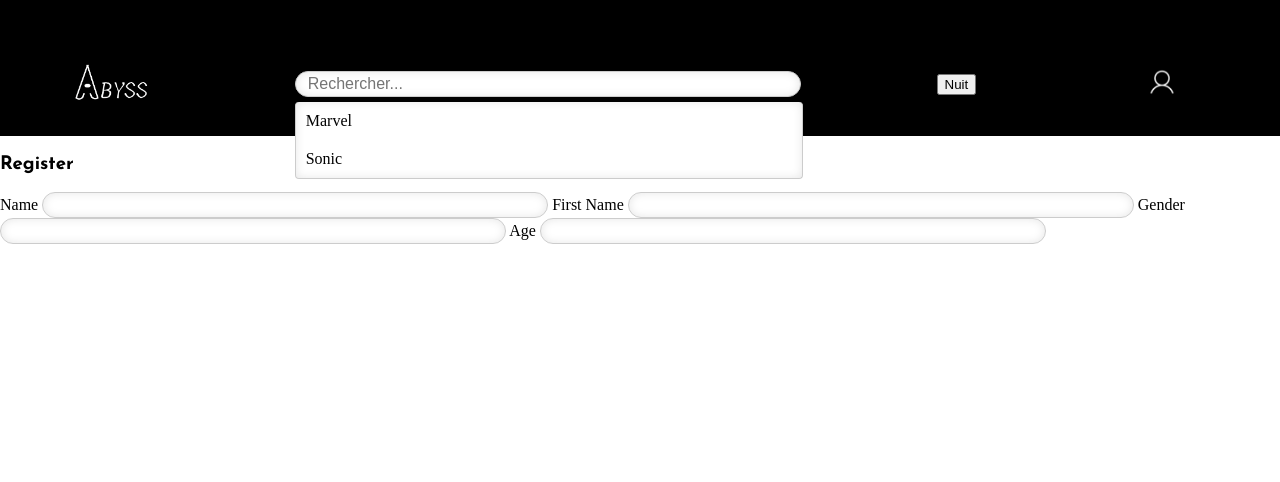
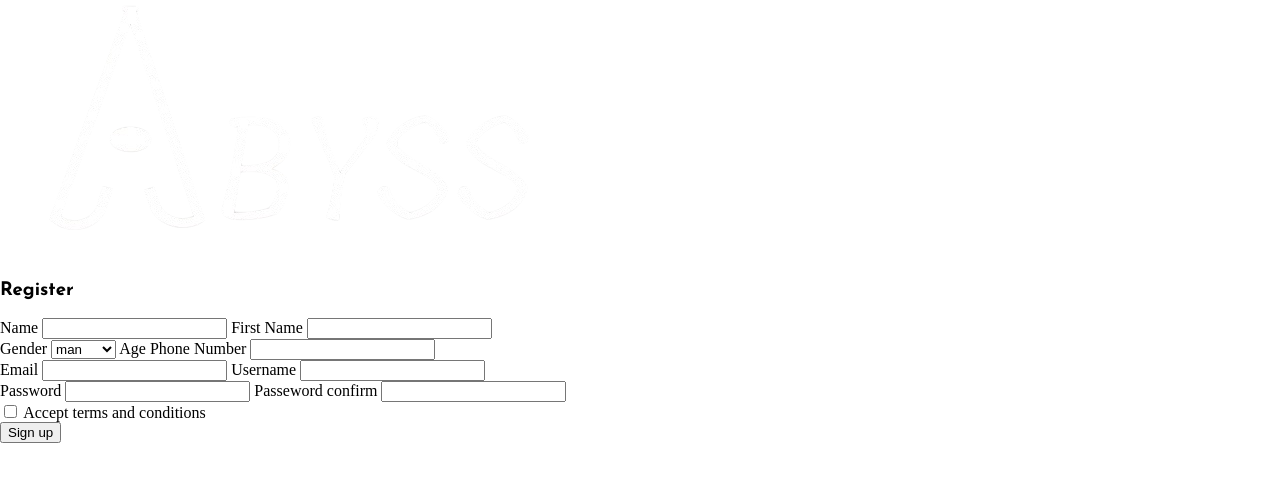
Before and after one commit to roronoa-kenzo/Projet_Annuel, a PHP site: page /register.php in a window 1280 px wide. Shown: the top 482 px of the page. Run offline with PHP 8.4, Linux system fonts and the light colour scheme; data that the repository does not hold is empty.

Commit message:
register and login

```diff
--- a/Admin/Back-log.php
+++ b/Admin/Back-log.php
@@ -10,7 +10,7 @@
     <title>Back Log</title>
     <link href="https://fonts.googleapis.com/css2?family=Josefin+Sans:ital,wght@0,100..700;1,100..700&display=swap"
         rel="stylesheet">
-    <link rel="icon" type="../image/png" href="../public/img/abyssicon.png">
+    <link rel="icon" type="../public/image/png" href="../public/img/abyssicon.png">
 </head>
 
 <body>
@@ -45,7 +45,6 @@
                     <div class="iceberg-select">
                         <p>Nombre de Iceberg :</p>
                     </div>
-
                 </div>
             </div>
         </div>
--- a/composants/navbar.php
+++ b/composants/navbar.php
@@ -3,7 +3,7 @@
 <nav class="navbar">
     <img src="../img/icon.png" alt="Abyss" class="logo">
     <div id="searchBar" class="search-container">
-        <input type="text" placeholder="Rechercher...">
+        <input type="text" class="inpuText" placeholder="Rechercher...">
         <?php require_once "../serveur/database.php"; ?>
         <div class="suggestions">
             <p>Marvel</p>
@@ -11,5 +11,5 @@
         </div>
     </div>
     <button id="darkModeButton">Nuit</button>
-    <a href="connexion.php"><img src="../img/connexion.png" alt="lien page" class="logo-connexion"></a>
+    <a href="connexion.php"><img src="../public/img/connexion.png" alt="lien page" class="logo-connexion"></a>
 </nav>
--- a/public/css/style.css
+++ b/public/css/style.css
@@ -40,7 +40,7 @@ body, html {
     display: inline-block;
   }
 
-  input[type="text"] {
+  .inpuText {
     padding: 3px 12px;
     font-size: 16px;
     border: 1px solid #ccc;
@@ -207,7 +207,7 @@ body, html {
     width : 100px;
     height : 100px;
   }
-
+/*------------------------------ COnnexion disagn --------------------*/
   .containerForm{
     display: flex;
     flex-direction: column;
@@ -215,10 +215,13 @@ body, html {
     justify-content: center;
     border: 5px solid #FFFF;
     width: 50%;
-    border-radius: 10px;
+    border-radius: 20px;
     color: white;
   }
 
   .fontSignIn{
     font-size: 2rem;
   }
+  .inputText{
+      width: 100%;
+  }
--- a/view/register.php
+++ b/view/register.php
@@ -14,25 +14,62 @@
 </head>
 
 <body>
-    <?php include '../composants/navbar.php'; ?>
+    <nav>
+        <img src="../public/img/icon.png" alt="">
+    </nav>
     <div class="container-sign">
         <div>
             <h3>Register</h3>
         </div>
-    <form action="capcha.php" method="post">
-      <label for="Name">Name</label>
-      <input type="text" name="Name" id="Name">
+        <form action="login.php" method="post">
 
-      <label for="FirstName">First Name</label>
-      <input type="text" name="FirstName" id="FirstName">
+            <div>
+                <label for="name">Name</label>
+                <input type="text" name="name" id="name">
 
+                <label for="firstname">First Name</label>
+                <input type="text" name="firstname" id="firstname">
+            </div>
 
             <!--a faire autrement -->
-      <label for="Gender">Gender</label>
-      <input type="text" name="Gender" id="Gender">
+            <div>
+                <label for="gender">Gender</label>
+                <select name="gender" required>
+                    <option value="man">man</option>
+                    <option value="woman">woman</option>
+                    <option value="other">other</option>
+                </select>
 
                 <!--a faire autrement -->
                 <label for="Age">Age</label>
-      <input type="text" name="Age" id="Age">
+
+                <label for="phone">Phone Number</label>
+                <input type="text" name="phone" id="phone" required>
+            </div>
+
+            <div>
+                <label for="email">Email</label>
+                <input type="email" name="email" id="email" required>
+
+                <label for="username">Username</label>
+                <input type="text" name="username" id="username" required>
+            </div>
+
+            <div>
+                <label for="password">Password</label>
+                <input type="password" name="password" id="password">
+
+                <label for="passwordbis">Passeword confirm</label>
+                <input type="password" name="passwordbis" id="passwordbis" required>
+            </div>
+
+            <div>
+                <input type="checkbox" name="condition" id="condition" required>
+                <label for="condition">Accept terms and conditions</label>
+            </div>
+            <button type="submit">Sign up</button>
+        </form>
+    </div>
 </body>
+
 </html>
```
Also changed, not shown: view/connexion.php (+8 -8 lines). Lines whose indentation alone changed are shown as unchanged.
